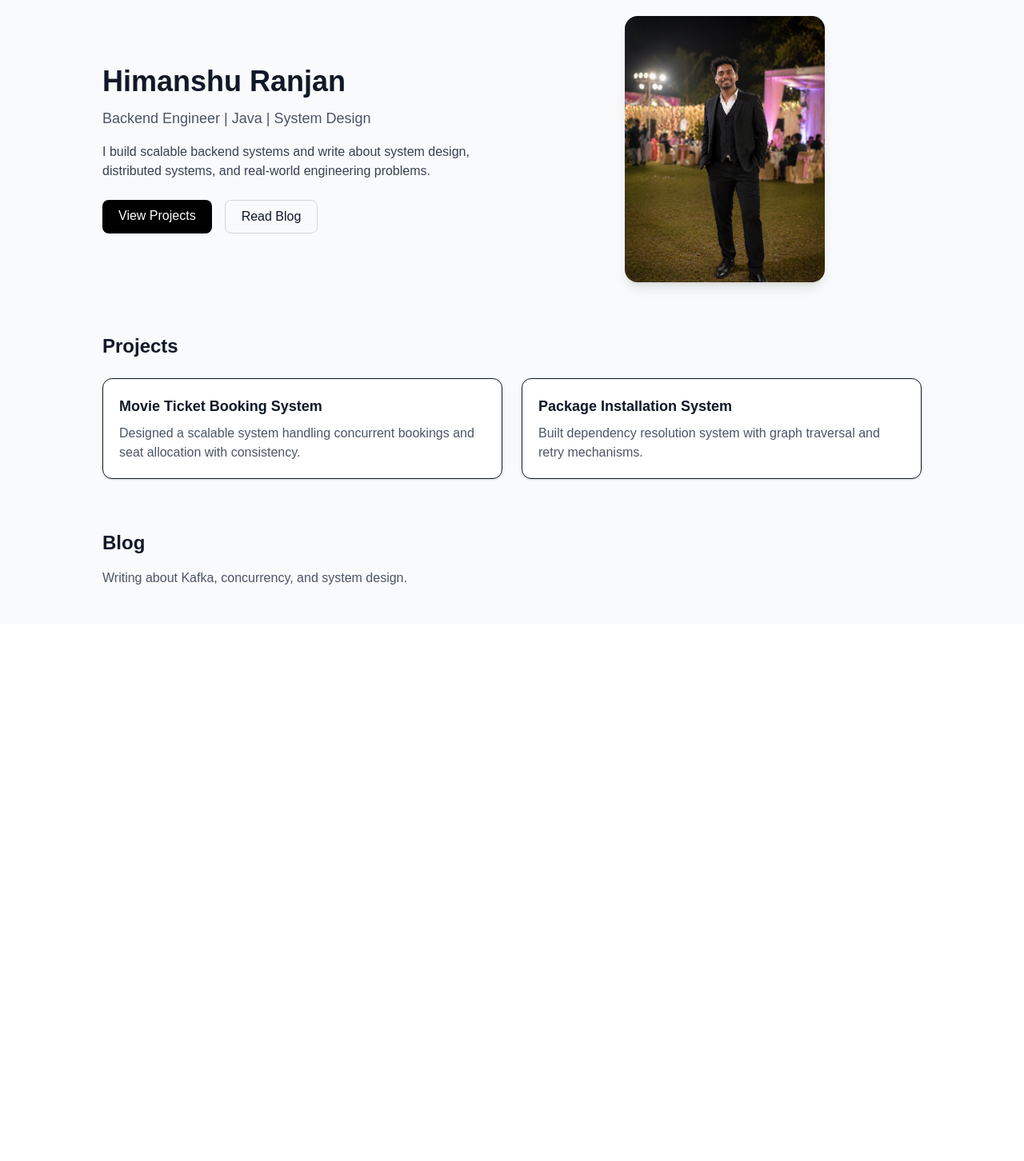
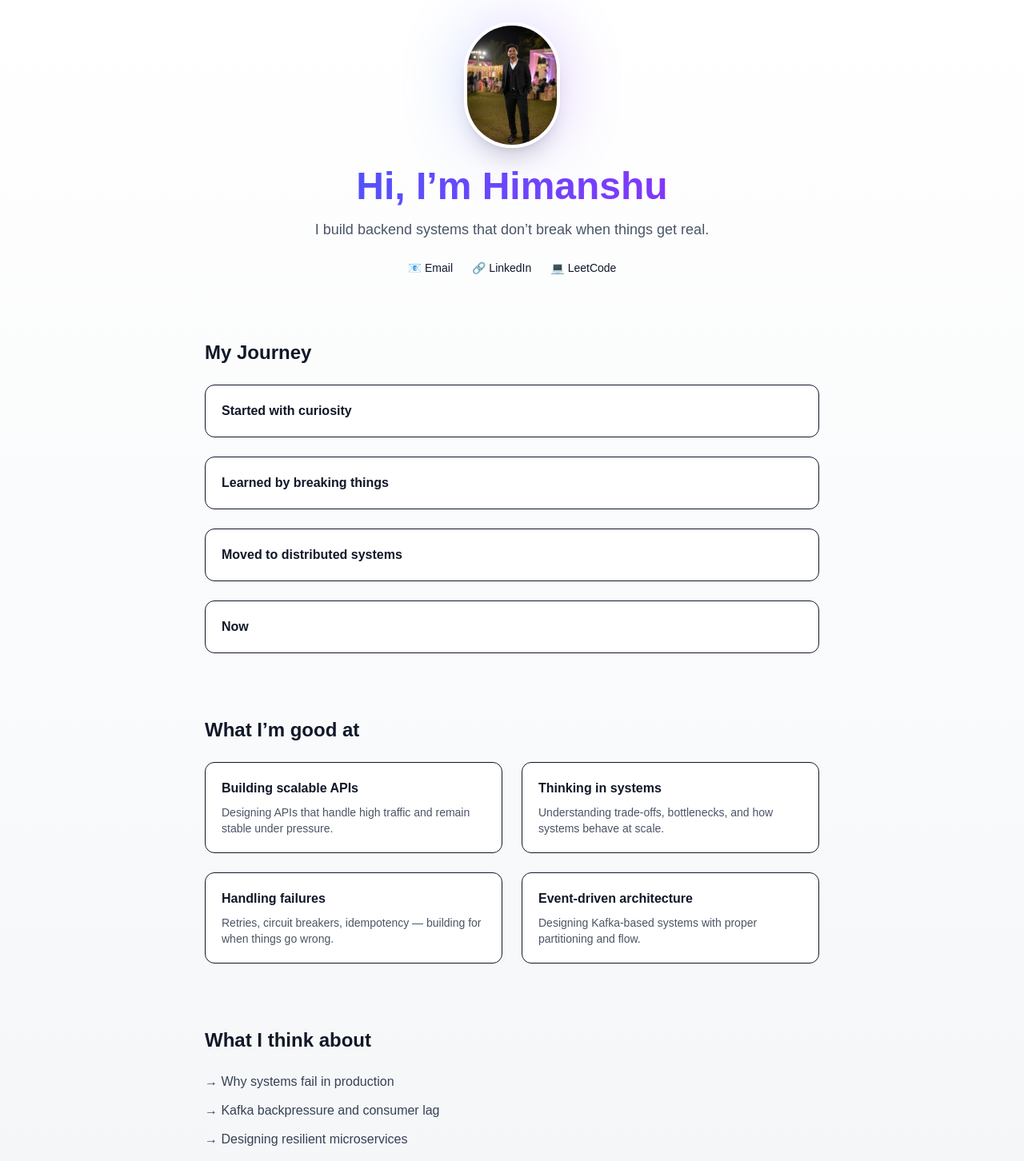
Before and after one commit to HimanshutheHR/My-Portfolio, a Next.js app: page / in a window 1280 px wide. Shown: the part 20-1472 px from the top of the page at 80% size. Before the commit the page ends 800 px from the top, so only its background shows below. Built offline with nearby package versions, Linux system fonts and the light colour scheme.

Commit message:
third commit

```diff
--- a/app/page.tsx
+++ b/app/page.tsx
@@ -1,87 +1,175 @@
+"use client";
+
+import { useState } from "react";
 import Image from "next/image";
 
 export default function Home() {
+  const [active, setActive] = useState<number | null>(null);
+
   return (
-    <main className="min-h-screen bg-gray-50 text-gray-900 px-6 py-10">
+    <main className="bg-gradient-to-b from-white via-gray-50 to-gray-100 text-gray-900 px-6 py-12">
 
-      {/* HERO SECTION */}
-      <section className="max-w-5xl mx-auto flex flex-col md:flex-row items-center gap-10">
+      {/* INTRO */}
+      <section className="max-w-4xl mx-auto text-center relative">
 
-        {/* TEXT */}
-        <div className="flex-1">
-          <h1 className="text-4xl font-bold">Himanshu Ranjan</h1>
-          <p className="mt-3 text-lg text-gray-600">
-            Backend Engineer | Java | System Design
-          </p>
-
-          <p className="mt-4 text-gray-700">
-            I build scalable backend systems and write about system design,
-            distributed systems, and real-world engineering problems.
-          </p>
-
-          <div className="mt-6 flex gap-4">
-            <a
-              href="/projects"
-              className="bg-black text-white px-5 py-2 rounded-lg"
-            >
-              View Projects
-            </a>
-            <a
-              href="/blog"
-              className="border border-gray-300 px-5 py-2 rounded-lg"
-            >
-              Read Blog
-            </a>
+        {/* PROFILE IMAGE */}
+        <div className="flex justify-center mb-6">
+          <div className="relative">
+            <div className="absolute inset-0 bg-gradient-to-r from-blue-400 to-purple-500 blur-2xl opacity-30 rounded-full"></div>
+            <Image
+              src="/profile.png"
+              alt="Himanshu"
+              width={120}
+              height={120}
+              className="rounded-full border-4 border-white shadow-xl relative"
+            />
           </div>
         </div>
 
-        {/* IMAGE */}
-        <div className="flex-1 flex justify-center">
-          <Image
-            src="/profile.png"
-            alt="Himanshu"
-            width={250}
-            height={250}
-            className="rounded-2xl shadow-lg"
-          />
+        <h1 className="text-5xl font-bold bg-gradient-to-r from-blue-600 to-purple-600 bg-clip-text text-transparent">
+          Hi, I’m Himanshu
+        </h1>
+
+        <p className="mt-4 text-lg text-gray-600">
+          I build backend systems that don’t break when things get real.
+        </p>
+
+        {/* LINKS */}
+        <div className="mt-6 flex justify-center gap-6 text-sm">
+
+          <a
+            href="mailto:himanshu.hr.ranjan@gmail.com"
+            className="hover:text-blue-600 transition"
+          >
+            📧 Email
+          </a>
+
+          <a
+            href="https://linkedin.com/in/himanshuthehr"
+            target="_blank"
+            className="hover:text-blue-600 transition"
+          >
+            🔗 LinkedIn
+          </a>
+
+          <a
+            href="https://leetcode.com/u/himanshuthehr"
+            target="_blank"
+            className="hover:text-purple-600 transition"
+          >
+            💻 LeetCode
+          </a>
         </div>
       </section>
 
-      {/* PROJECTS */}
-      <section className="max-w-5xl mx-auto mt-16">
-        <h2 className="text-2xl font-semibold mb-6">Projects</h2>
+      {/* JOURNEY */}
+      <section className="max-w-3xl mx-auto mt-20">
+        <h2 className="text-2xl font-semibold mb-6">My Journey</h2>
 
-        <div className="grid md:grid-cols-2 gap-6">
-
-          <div className="bg-white p-5 rounded-xl shadow-sm border">
-            <h3 className="text-lg font-semibold">
-              Movie Ticket Booking System
-            </h3>
-            <p className="text-gray-600 mt-2">
-              Designed a scalable system handling concurrent bookings and seat
-              allocation with consistency.
-            </p>
-          </div>
-
-          <div className="bg-white p-5 rounded-xl shadow-sm border">
-            <h3 className="text-lg font-semibold">
-              Package Installation System
-            </h3>
-            <p className="text-gray-600 mt-2">
-              Built dependency resolution system with graph traversal and retry
-              mechanisms.
-            </p>
-          </div>
-
+        <div className="space-y-6">
+          {[
+            {
+              title: "Started with curiosity",
+              desc: "I began with Java and quickly got pulled into understanding how real systems work beyond just writing code.",
+            },
+            {
+              title: "Learned by breaking things",
+              desc: "Worked on enterprise systems, debugging failures, fixing edge cases, and understanding why systems fail in production.",
+            },
+            {
+              title: "Moved to distributed systems",
+              desc: "Started working with Kafka, APIs, and microservices — where scale, latency, and failures actually matter.",
+            },
+            {
+              title: "Now",
+              desc: "I focus on building systems that are reliable, scalable, and designed for real-world usage.",
+            },
+          ].map((item, index) => (
+            <div
+              key={index}
+              onMouseEnter={() => setActive(index)}
+              onMouseLeave={() => setActive(null)}
+              className={`p-5 border rounded-xl transition cursor-pointer ${
+                active === index
+                  ? "bg-gradient-to-r from-blue-600 to-purple-600 text-white shadow-lg"
+                  : "bg-white"
+              }`}
+            >
+              <h3 className="font-semibold">{item.title}</h3>
+              {active === index && (
+                <p className="mt-2 text-sm opacity-90">{item.desc}</p>
+              )}
+            </div>
+          ))}
         </div>
       </section>
 
-      {/* BLOG */}
-      <section className="max-w-5xl mx-auto mt-16">
-        <h2 className="text-2xl font-semibold mb-4">Blog</h2>
+      {/* WHAT I’M GOOD AT */}
+      <section className="max-w-3xl mx-auto mt-20">
+        <h2 className="text-2xl font-semibold mb-6">What I’m good at</h2>
+
+        <div className="grid md:grid-cols-2 gap-6">
+          {[
+            {
+              title: "Building scalable APIs",
+              desc: "Designing APIs that handle high traffic and remain stable under pressure.",
+            },
+            {
+              title: "Thinking in systems",
+              desc: "Understanding trade-offs, bottlenecks, and how systems behave at scale.",
+            },
+            {
+              title: "Handling failures",
+              desc: "Retries, circuit breakers, idempotency — building for when things go wrong.",
+            },
+            {
+              title: "Event-driven architecture",
+              desc: "Designing Kafka-based systems with proper partitioning and flow.",
+            },
+          ].map((item, i) => (
+            <div
+              key={i}
+              className="p-5 border rounded-xl bg-white hover:shadow-xl hover:-translate-y-1 transition"
+            >
+              <h3 className="font-semibold">{item.title}</h3>
+              <p className="text-sm text-gray-600 mt-2">{item.desc}</p>
+            </div>
+          ))}
+        </div>
+      </section>
+
+      {/* WHAT I THINK ABOUT */}
+      <section className="max-w-3xl mx-auto mt-20">
+        <h2 className="text-2xl font-semibold mb-6">What I think about</h2>
+
+        <ul className="space-y-3 text-gray-700">
+          <li>→ Why systems fail in production</li>
+          <li>→ Kafka backpressure and consumer lag</li>
+          <li>→ Designing resilient microservices</li>
+          <li>→ Trade-offs in distributed systems</li>
+        </ul>
+      </section>
+
+      {/* CONTACT */}
+      <section className="max-w-3xl mx-auto mt-20 text-center">
+        <h2 className="text-2xl font-semibold mb-4">Let’s connect</h2>
+
         <p className="text-gray-600">
-          Writing about Kafka, concurrency, and system design.
+          If you’re building something interesting or want to discuss systems,
+          feel free to reach out.
         </p>
+
+        <a
+          href="mailto:himanshu.hr.ranjan@gmail.com"
+          className="mt-4 inline-block font-medium text-blue-600 hover:underline"
+        >
+          himanshu.hr.ranjan@gmail.com
+        </a>
+      </section>
+
+      {/* FOOTER */}
+      <section className="mt-16 text-center text-gray-400 text-sm">
+        Built with curiosity and a lot of debugging 🚀
       </section>
 
     </main>
```
